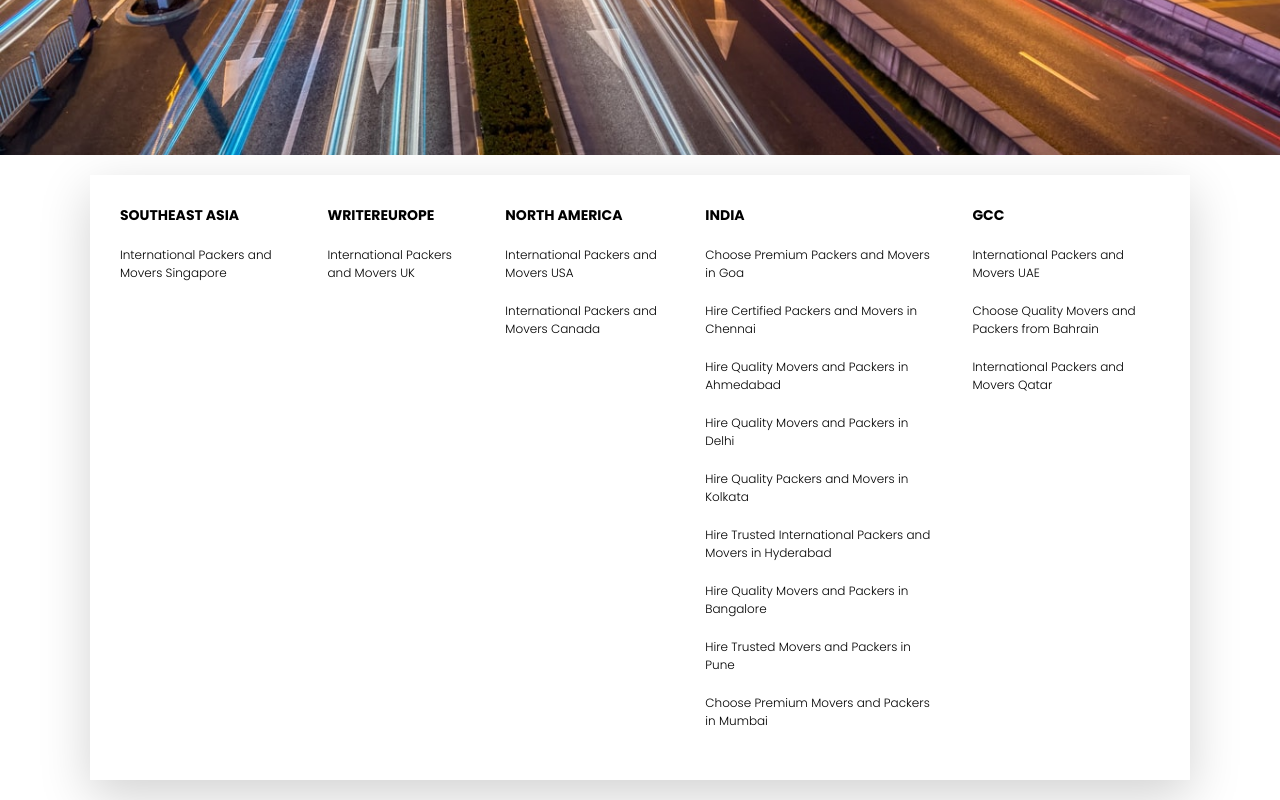
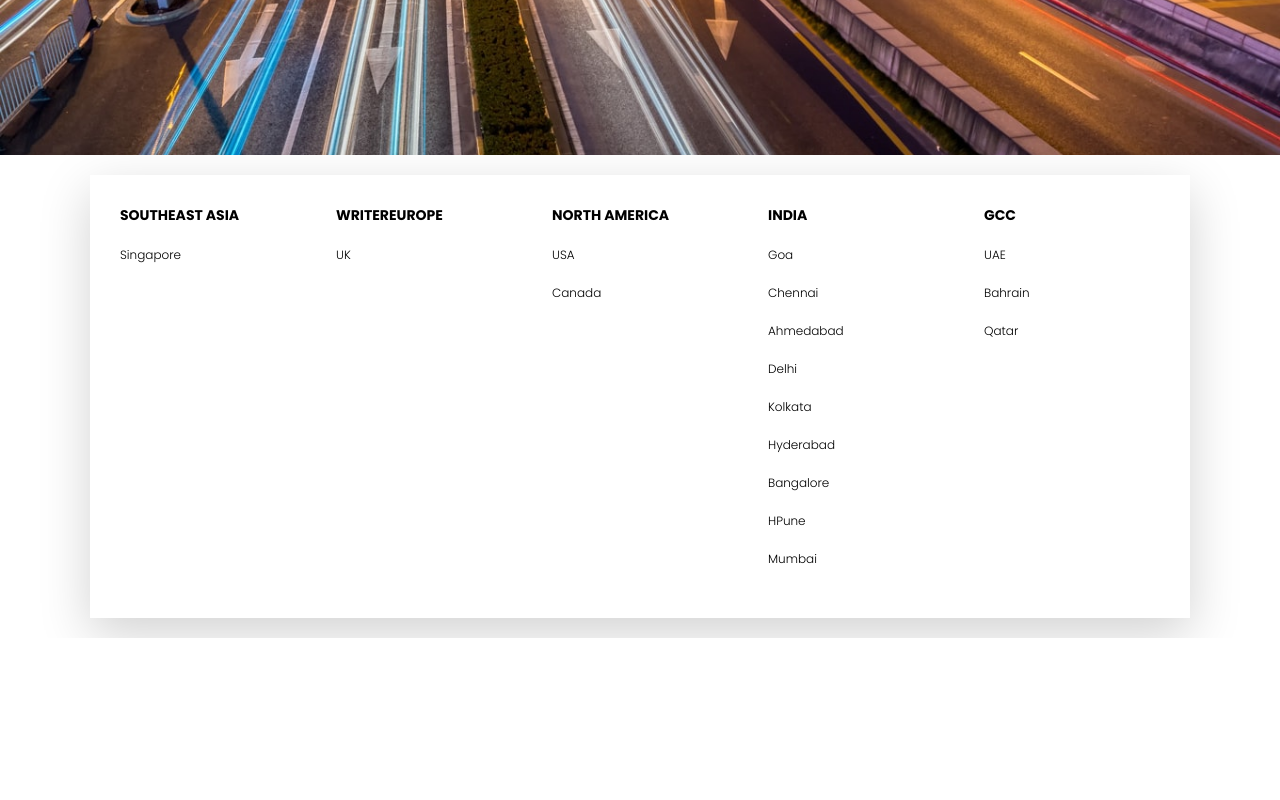
Before and after one commit to TheRahulTiwari28/wr-landing, a plain HTML site: page index.html in a window 1280 px wide. Shown: the part 485-1285 px from the top of the page. After the commit the page ends 1123 px from the top, so only its background shows below. Drawn offline with Linux system fonts and the light colour scheme.

Commit message:
first commit

```diff
--- a/css/style.css
+++ b/css/style.css
@@ -25,11 +25,6 @@
     opacity: 1;
 }
 
-/* .header.sticky{
-    background:#fff;
-    box-shadow: 0 10px 16px rgba(0,0,0,.1);
-} */
-
 .banner{
    background-image: url(../image/areas-we-serve.jpg);
    background-size: cover;
@@ -43,7 +38,6 @@ section{
     display: flex;
     justify-content: center;
     align-items: center;
-    /* min-height: 100vh; */
     background: white;
     margin: 20px 0;
 }
@@ -52,14 +46,13 @@ section{
     display: flex;
     width: 100%;
     max-width: 1100px;
-    /* border: 1px solid #000; */
     background: #fff;
     padding: 10px;
     box-shadow: 0 1rem 3rem rgb(0 0 0 / 18%);
 }
 .accordion .contentbox{
     margin: 20px;
-    /* width: 300px; */
+    width: 300px;
 }
 .accordion .contentbox .label{
     font-size: 14px;
--- a/index.html
+++ b/index.html
@@ -4,7 +4,8 @@
     <meta charset="UTF-8">
     <meta http-equiv="X-UA-Compatible" content="IE=edge">
     <meta name="viewport" content="width=device-width, initial-scale=1.0">
-    <title>Coca Cola</title>
+    <link rel="shortcut icon" href="/image/fevicon.png" />
+    <title>Writer Relocation</title>
     <link rel="stylesheet" href="/css/style.css">
 </head>
 <body>
@@ -26,42 +27,42 @@
             <div class="contentbox">
                 <div class="label">Southeast Asia</div>
                 <div class="content">
-                    <a href="">International Packers and Movers Singapore</a>
+                    <a href="">Singapore</a>
                 </div>
             </div>
             <div class="contentbox">
                 <div class="label">WriterEurope</div>
                 <div class="content">
-                    <a href="">International Packers and Movers UK</a>
+                    <a href="">UK</a>
                 </div>
             </div>
             <div class="contentbox">
                 <div class="label">North America</div>
                 <div class="content">
-                    <a href="">International Packers and Movers USA</a>
-                    <a href="">International Packers and Movers Canada</a>
+                    <a href="">USA</a>
+                    <a href="">Canada</a>
                 </div>
             </div>
             <div class="contentbox">
                 <div class="label">India</div>
                 <div class="content">
-                    <a href="">Choose Premium Packers and Movers in Goa</a>
-                    <a href="">Hire Certified Packers and Movers in Chennai</a>
-                    <a href="">Hire Quality Movers and Packers in Ahmedabad</a>
-                    <a href="">Hire Quality Movers and Packers in Delhi</a>
-                    <a href="">Hire Quality Packers and Movers in Kolkata</a>
-                    <a href="">Hire Trusted International Packers and Movers in Hyderabad</a>
-                    <a href="">Hire Quality Movers and Packers in Bangalore</a>
-                    <a href="">Hire Trusted Movers and Packers in Pune</a>
-                    <a href="">Choose Premium Movers and Packers in Mumbai</a>
+                    <a href="">Goa</a>
+                    <a href="">Chennai</a>
+                    <a href="">Ahmedabad</a>
+                    <a href="">Delhi</a>
+                    <a href="">Kolkata</a>
+                    <a href="">Hyderabad</a>
+                    <a href="">Bangalore</a>
+                    <a href="">HPune</a>
+                    <a href="">Mumbai</a>
                 </div>
             </div>
             <div class="contentbox">
                 <div class="label">GCC</div>
                 <div class="content">
-                    <a href="">International Packers and Movers UAE</a>
-                    <a href="">Choose Quality Movers and Packers from Bahrain</a>
-                    <a href="">International Packers and Movers Qatar</a>
+                    <a href="">UAE</a>
+                    <a href="">Bahrain</a>
+                    <a href="">Qatar</a>
                 </div>
             </div>
         </div>
```
Also changed, not shown: image/fevicon.png (added).
